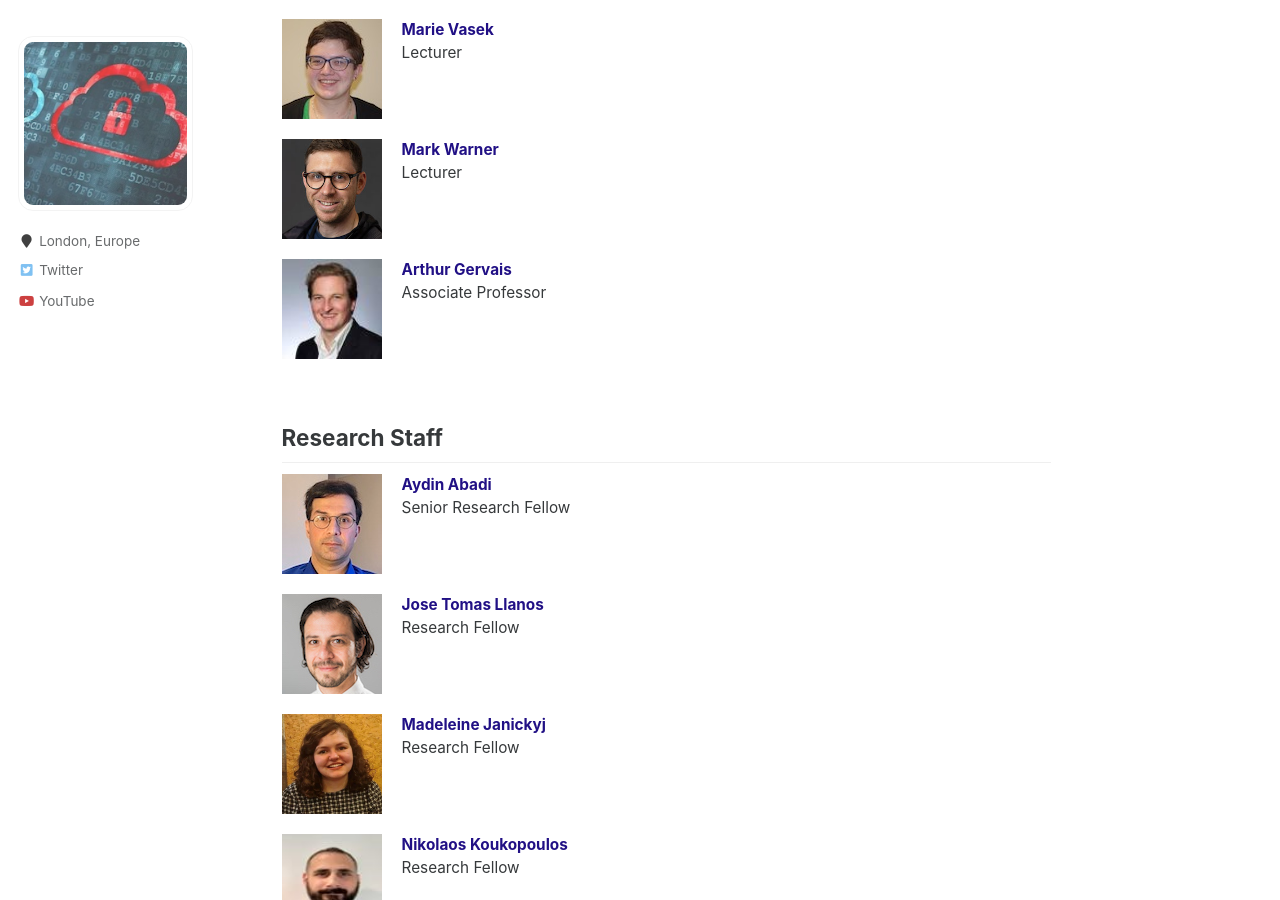
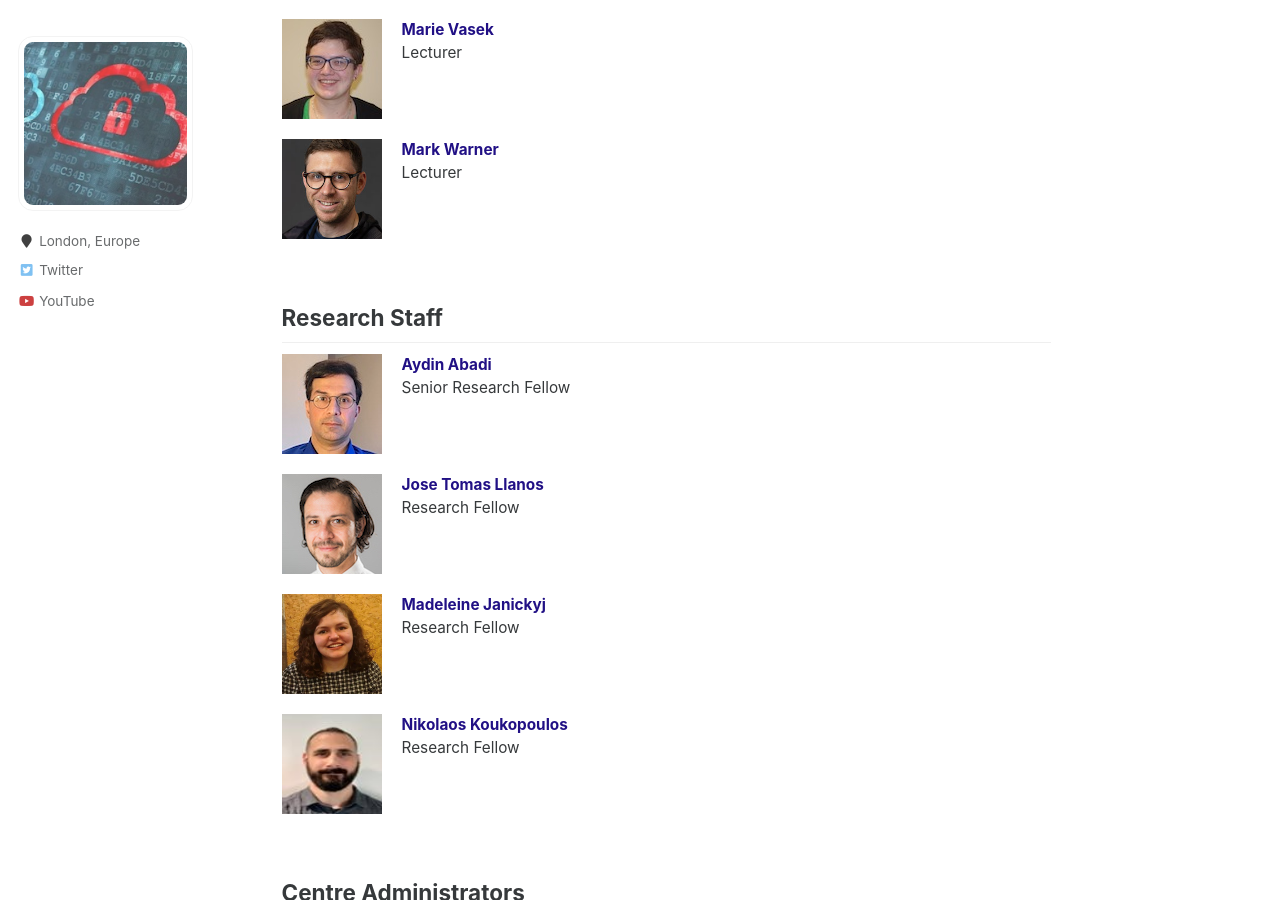
Before and after one commit to uclisec/uclisec.github.io, a Jekyll site: the page built from _pages/people.md, in a window 1280 px wide and 900 px high, scrolled down 1557 px. Built offline with Jekyll 4.4.1, drawn with Linux system fonts in a browser that asks for light colours.

Commit message:
Update people.md

```diff
--- a/_pages/people.md
+++ b/_pages/people.md
@@ -70,10 +70,6 @@ Lecturer</p>
 <p class="profile"><img src="../images/Mark.jpg" class="profilephoto" />
 <a href="https://www.privacurity.com/"><strong>Mark Warner</strong></a><br />
 Lecturer</p>
-
-<p class="profile"><img src="../images/Arthur.jpg" class="profilephoto" />
-<a href="https://arthurgervais.com/"><strong>Arthur Gervais</strong></a><br />
-Associate Professor</p>
 
 <div class="cf"></div>
 
```
